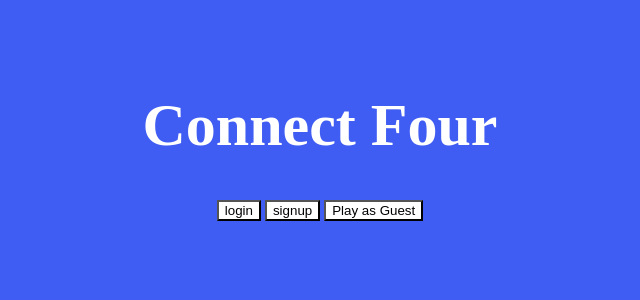
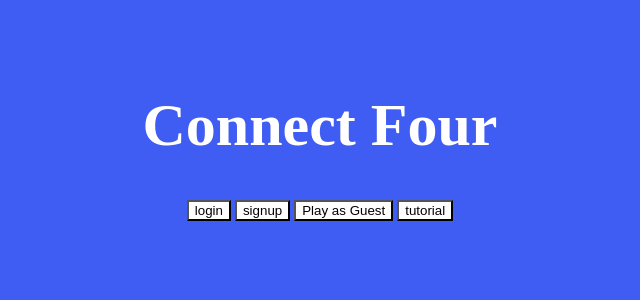
Before and after one commit to bmb4/The_Flight_Deck, a Flask app: template templates/homeScreen.html in a window 1280 px wide. Shown: the part 207-507 px from the top of the page, without its empty margins (320-960 px from the left). Run offline with Flask 2, Linux system fonts and the light colour scheme; the template is opened without the code that fills it, so the values that code supplies are empty; parts of the project's set-up code (start-up, migrations or seed data) failed here and were passed over.

Commit message:
Linked to tutorial page on home screen

```diff
--- a/templates/homeScreen.html
+++ b/templates/homeScreen.html
@@ -13,6 +13,7 @@
     <input type="button" onclick="location.href='https://four-in-a-sequence.herokuapp.com/login';" value="login" />
     <input type="button" onclick="location.href='https://four-in-a-sequence.herokuapp.com/signup';" value="signup" />
     <input type="button" onclick="location.href='https://buffalobills.com';" value="Play as Guest" />
+    <input type="button" onclick="location.href='https://four-in-a-sequence.herokuapp.com/tutorial';" value="tutorial" />
   <p>
 </body>
 </html>
```
